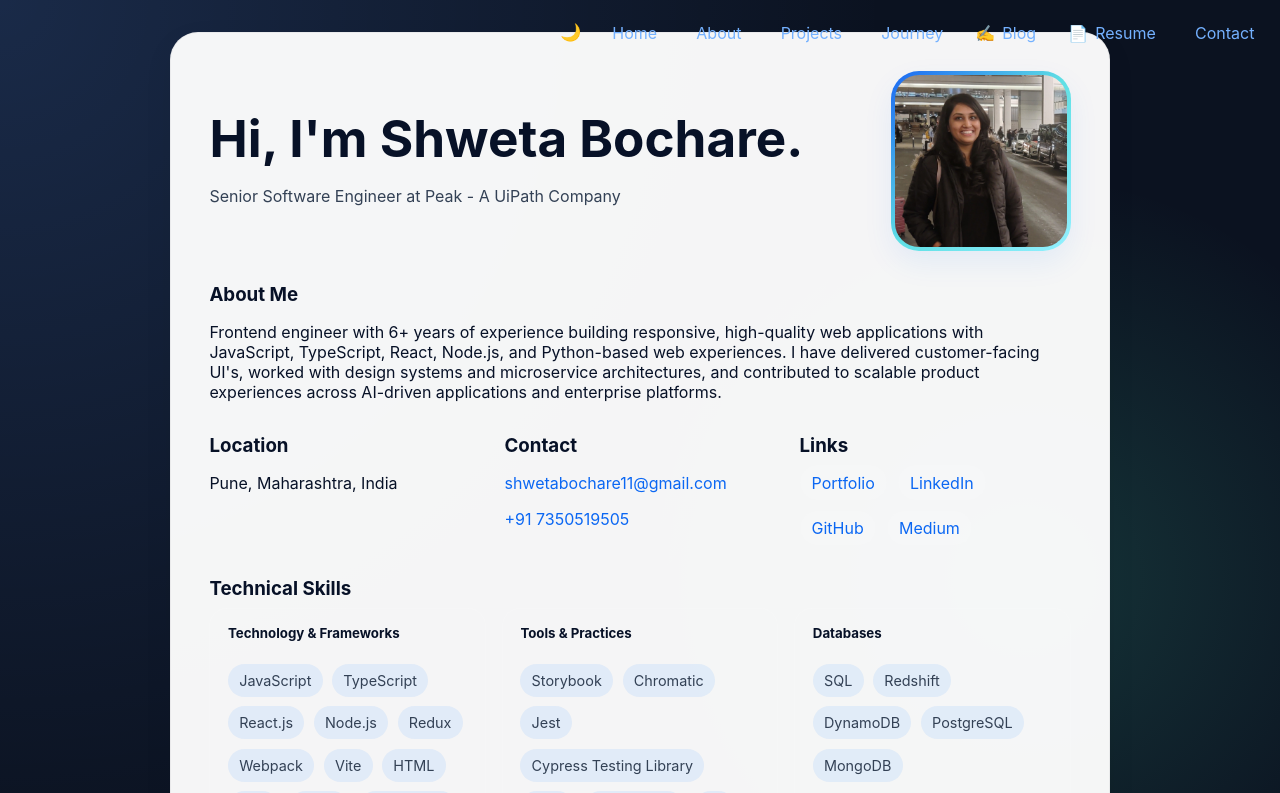
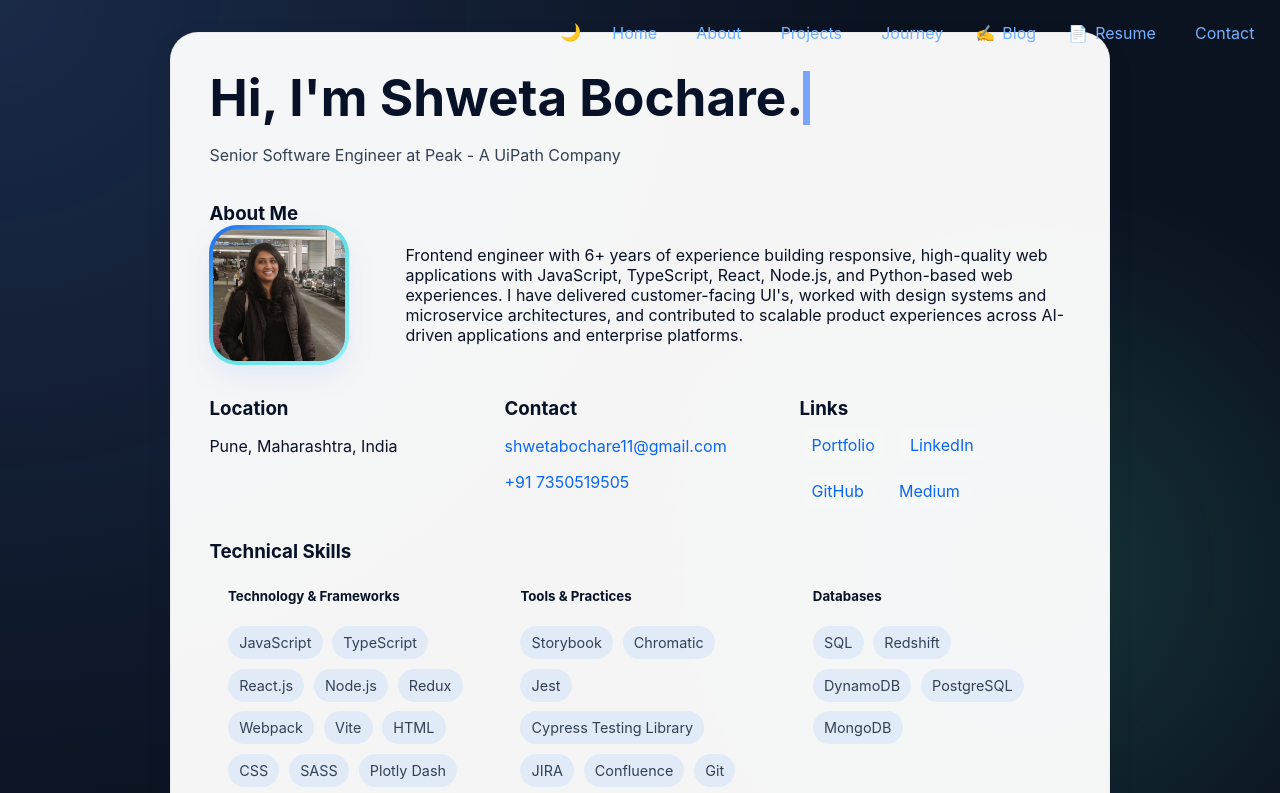
Before and after one commit to sb1197/my-portfolio, a React (Vite) app: page / in a window 1280 px wide. Shown: the top 793 px of the page. Built offline with nearby package versions, Linux system fonts and the light colour scheme.

Commit message:
chore: move avatar to About section with two-column layout

```diff
--- a/src/App.jsx
+++ b/src/App.jsx
@@ -36,9 +36,9 @@ function App() {
     <div className="page-shell">
       <main className="profile-card">
         <NavHeader />
-        <ProfileHeader name={profile.name} role={profile.role} imageSrc={profileImage} />
+        <ProfileHeader name={profile.name} role={profile.role} />
 
-        <AboutSection summary={profile.summary} />
+        <AboutSection summary={profile.summary} imageSrc={profileImage} />
 
         <ContactSection location={profile.location} contact={profile.contact} />
 
--- a/src/components/AboutSection.jsx
+++ b/src/components/AboutSection.jsx
@@ -1,9 +1,16 @@
 import SectionShell from './SectionShell';
 
-function AboutSection({ summary }) {
+function AboutSection({ summary, imageSrc }) {
   return (
     <SectionShell id="about" title="About Me">
-      <p>{summary}</p>
+      <div className="about-grid">
+        <div className="about-avatar avatar" aria-hidden>
+          <img src={imageSrc} alt="Profile" />
+        </div>
+        <div className="about-summary">
+          <p>{summary}</p>
+        </div>
+      </div>
     </SectionShell>
   );
 }
--- a/src/components/ProfileHeader.jsx
+++ b/src/components/ProfileHeader.jsx
@@ -1,13 +1,10 @@
-function ProfileHeader({ name, role, imageSrc }) {
+function ProfileHeader({ name, role }) {
   return (
     <section id="home" className="hero">
       <div className="typewriter">
         <h1>Hi, I&apos;m {name}.</h1>
         <p className="subtitle">{role}</p>
       </div>
-      <div className="avatar" aria-hidden="true">
-        <img src={imageSrc} alt={`${name} portrait`} />
-      </div>
     </section>
   );
 }
--- a/src/styles.css
+++ b/src/styles.css
@@ -120,9 +120,26 @@ a:hover {
 
 .hero {
   display: grid;
-  grid-template-columns: 1fr auto;
+  grid-template-columns: 1fr;
   gap: 1.6rem;
   align-items: center;
+}
+
+/* About two-column layout */
+.about-grid {
+  display: grid;
+  grid-template-columns: minmax(120px, 180px) 1fr;
+  gap: 1rem;
+  align-items: center;
+}
+
+.about-avatar.avatar {
+  width: min(140px, 24vw);
+  height: min(140px, 24vw);
+}
+
+.about-summary p {
+  margin: 0;
 }
 
 .eyebrow {
@@ -361,6 +378,10 @@ h5 {
     grid-template-columns: 1fr;
   }
 
+  .about-grid {
+    grid-template-columns: 1fr;
+  }
+
   .avatar {
     width: min(120px, 42vw);
     height: min(120px, 42vw);
```
